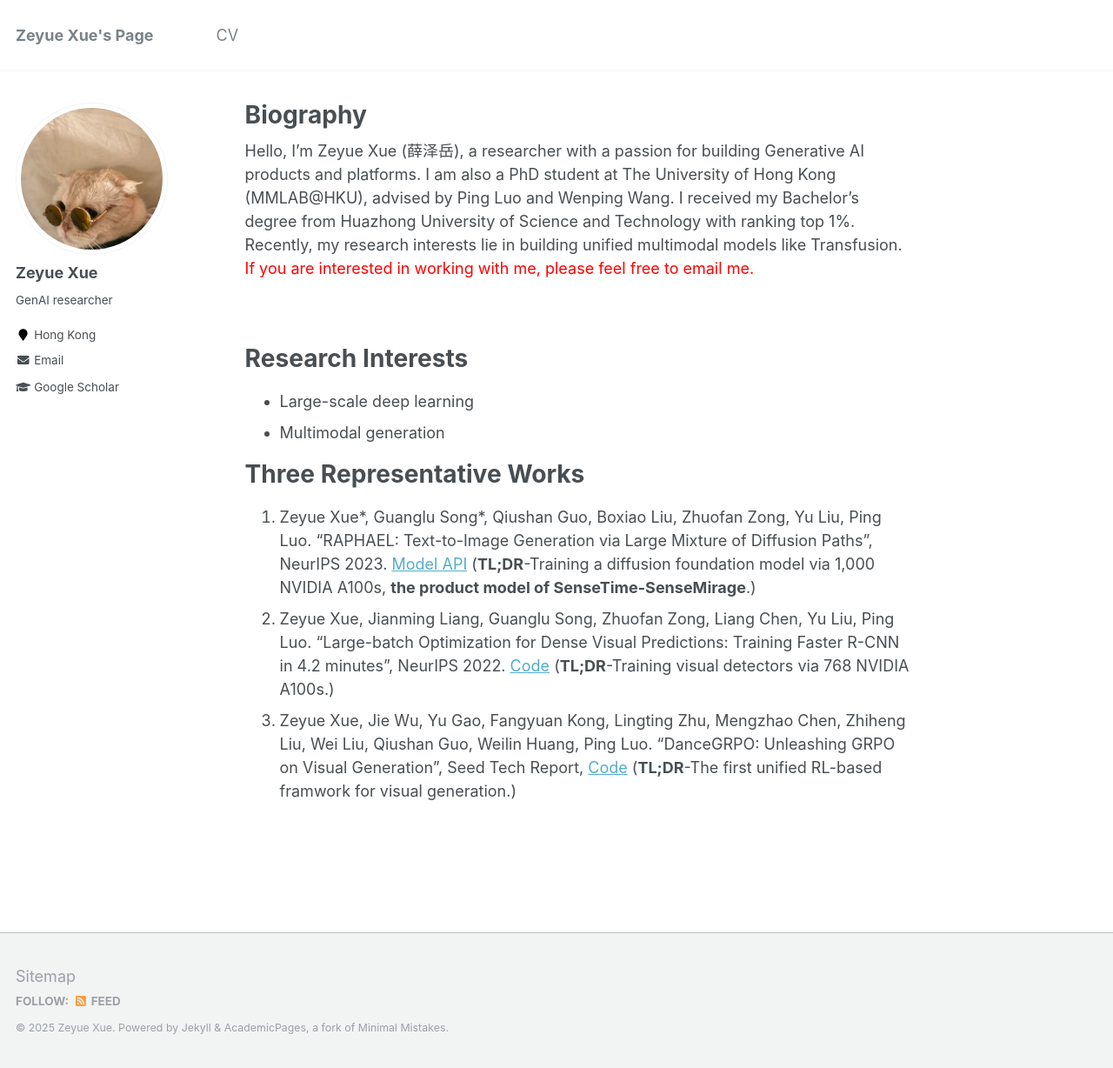
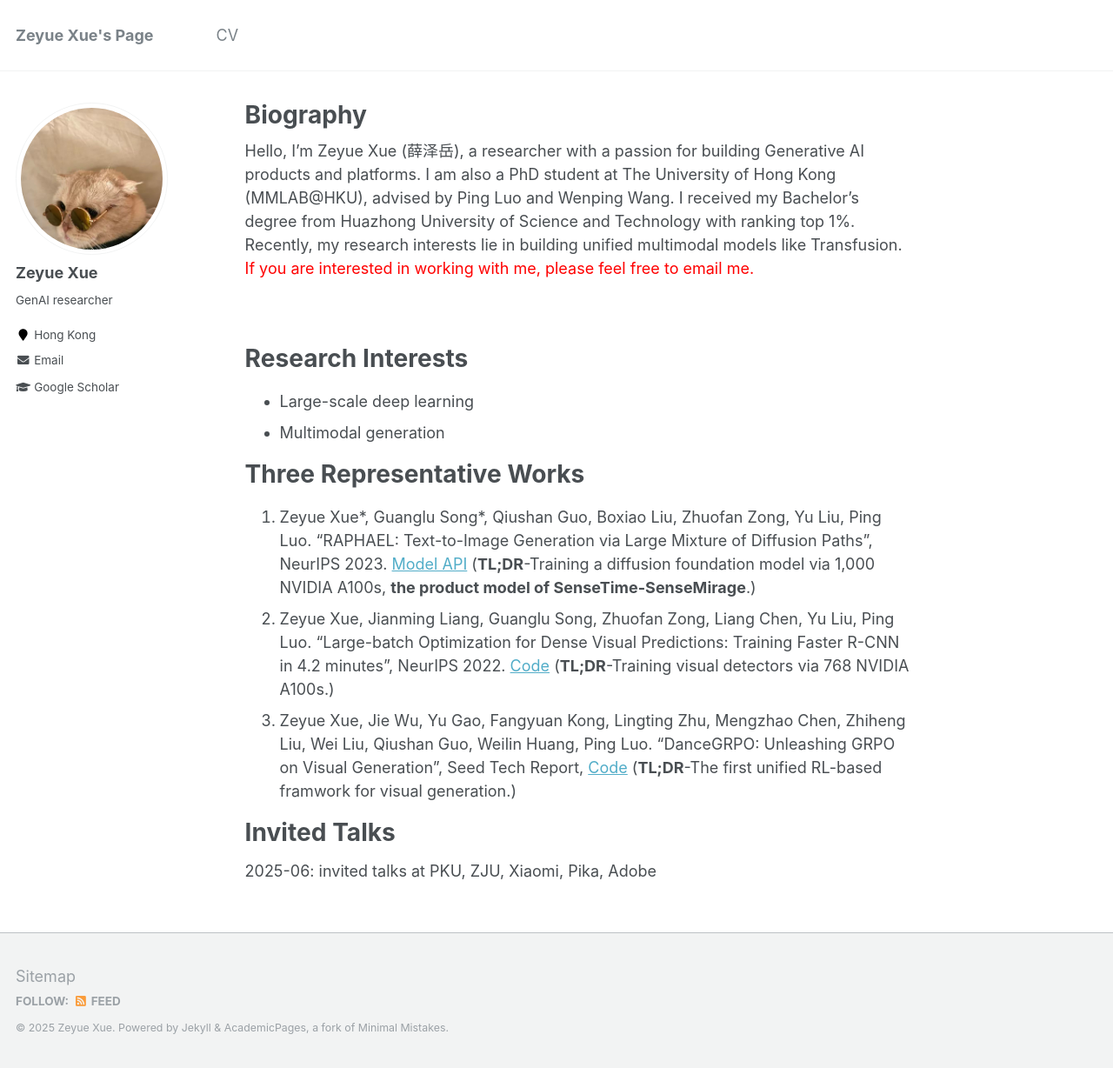
Before and after one commit to XueZeyue/xuezeyue.github.io, a Jekyll site: the page built from _pages/about.md, in a window 1280 px wide and 1228 px high. Shown: the whole window at 87% size. Built offline with Jekyll 4.4.1, drawn with Linux system fonts in a browser that asks for light colours.

Commit message:
Update about.md

```diff
--- a/_pages/about.md
+++ b/_pages/about.md
@@ -22,3 +22,7 @@ Research Interests
   1. Zeyue Xue\*, Guanglu Song\*, Qiushan Guo, Boxiao Liu, Zhuofan Zong, Yu Liu, Ping Luo. "RAPHAEL: Text-to-Image Generation via Large Mixture of Diffusion Paths", NeurIPS 2023. [Model API](https://miaohua.sensetime.com/) (**TL;DR**-Training a diffusion foundation model via 1,000 NVIDIA A100s, **the product model of SenseTime-SenseMirage**.)
   2. Zeyue Xue, Jianming Liang, Guanglu Song, Zhuofan Zong, Liang Chen, Yu Liu, Ping Luo. "Large-batch Optimization for Dense Visual Predictions: Training Faster R-CNN in 4.2 minutes", NeurIPS 2022. [Code](https://github.com/Sense-X/AGVM) (**TL;DR**-Training visual detectors via 768 NVIDIA A100s.)
   3. Zeyue Xue, Jie Wu, Yu Gao, Fangyuan Kong, Lingting Zhu, Mengzhao Chen, Zhiheng Liu, Wei Liu, Qiushan Guo, Weilin Huang, Ping Luo. "DanceGRPO: Unleashing GRPO on Visual Generation", Seed Tech Report, [Code](https://github.com/XueZeyue/DanceGRPO/) (**TL;DR**-The first unified RL-based framwork for visual generation.)
+
+**Invited Talks**
+======
+2025-06: invited talks at PKU, ZJU, Xiaomi, Pika, Adobe
```
